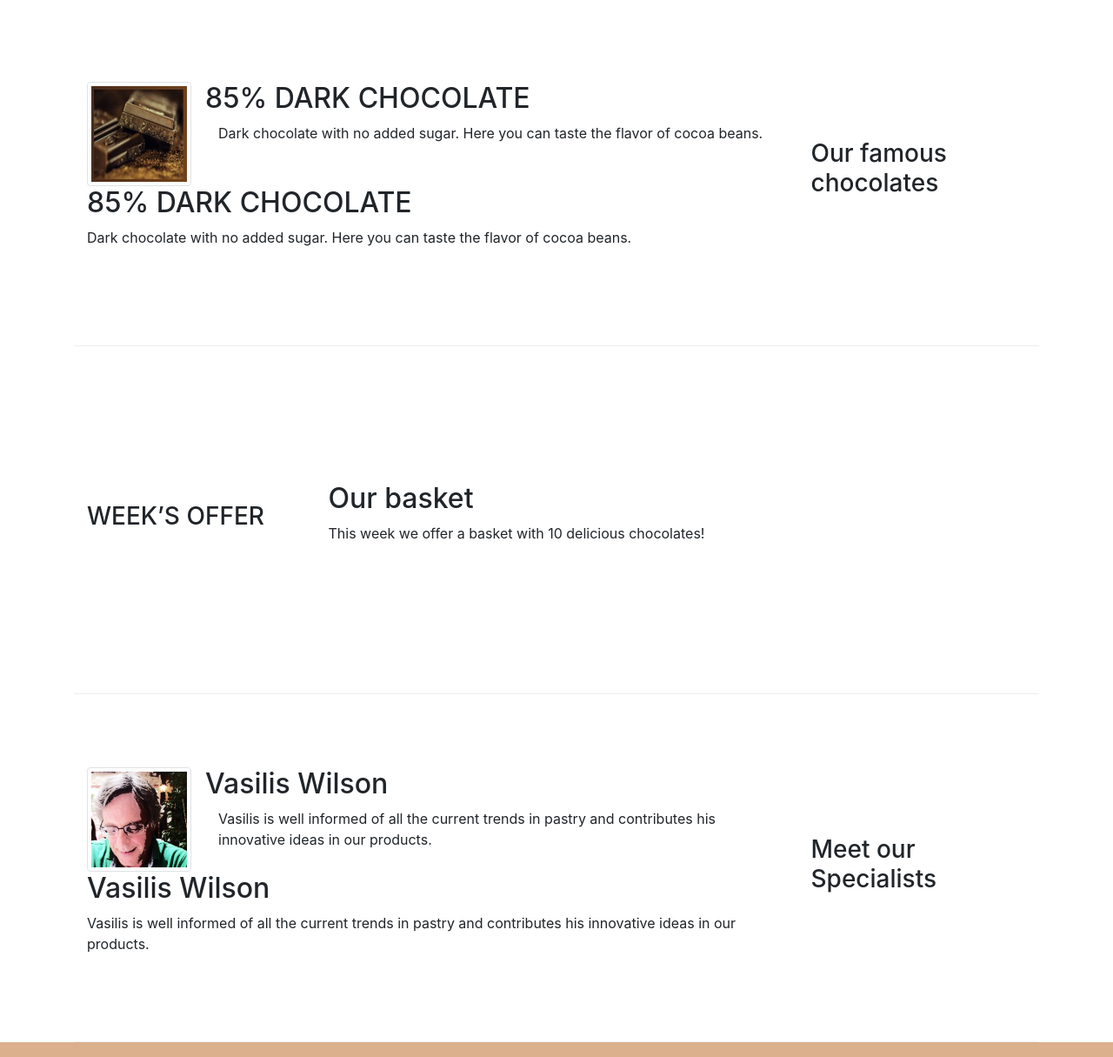
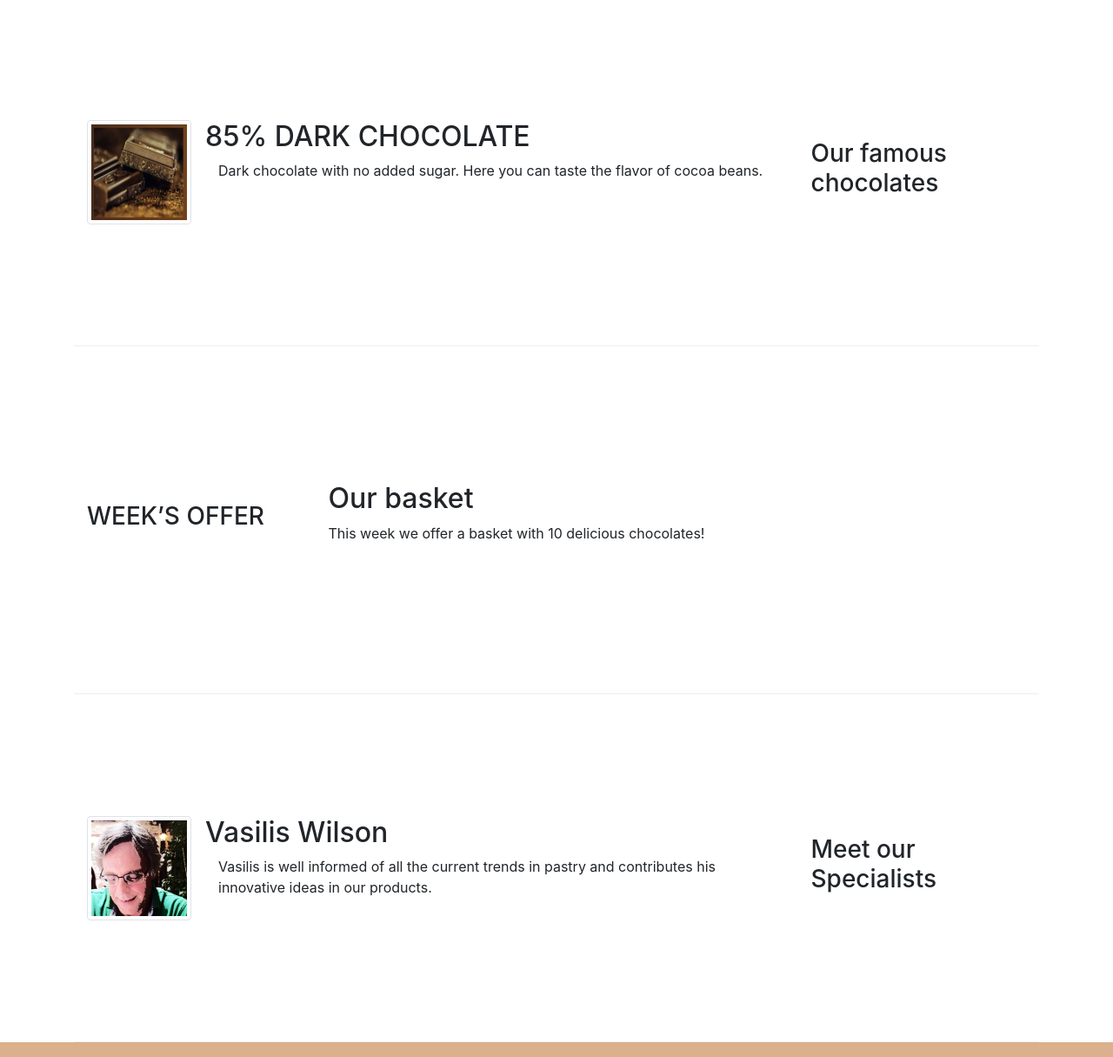
Before and after one commit to mohammedalasly/leChocolat, a plain HTML site: page index.html in a window 1280 px wide. Shown: the part 315-1530 px from the top of the page at 87% size. Drawn offline with nearby package versions, Linux system fonts and the light colour scheme.

```diff
--- a/index.html
+++ b/index.html
@@ -71,8 +71,7 @@
                             Here you can taste the flavor of cocoa beans.</p>
                     </div>
                 </div>
-                <h2>85% DARK CHOCOLATE</h2>
-                <p>Dark chocolate with no added sugar. Here you can taste the flavor of cocoa beans.</p>
+
             </div>
         </div>
 
@@ -101,10 +100,8 @@
                             trends in pastry and contributes his innovative ideas in our products.</p>
                     </div>
                 </div>
-                <h2>Vasilis Wilson </h2>
-                <p>Vasilis is well informed of all the current trends in pastry and contributes his innovative
-                    ideas in
-                    our products. </p>
+
+
             </div>
         </div>
     </div>
```
Also changed, not shown: aboutus.html (+1 -1 lines).
